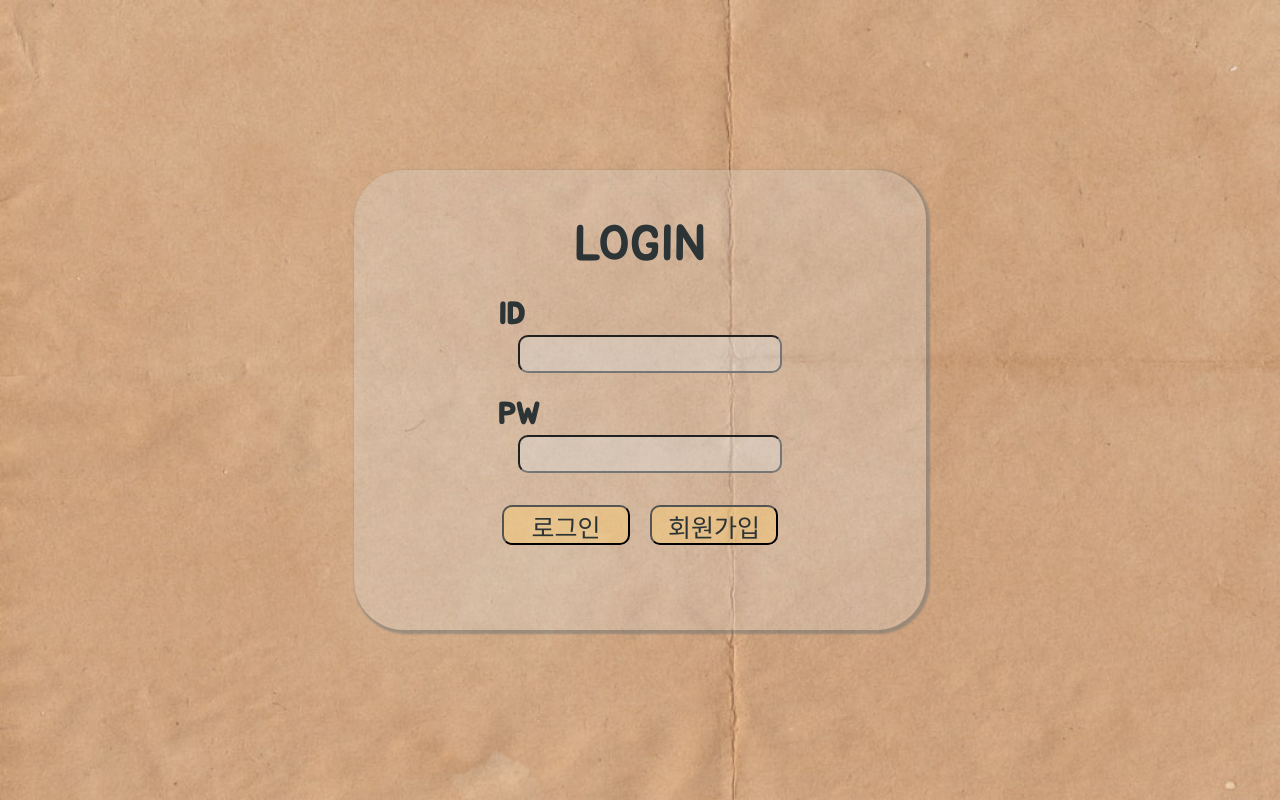
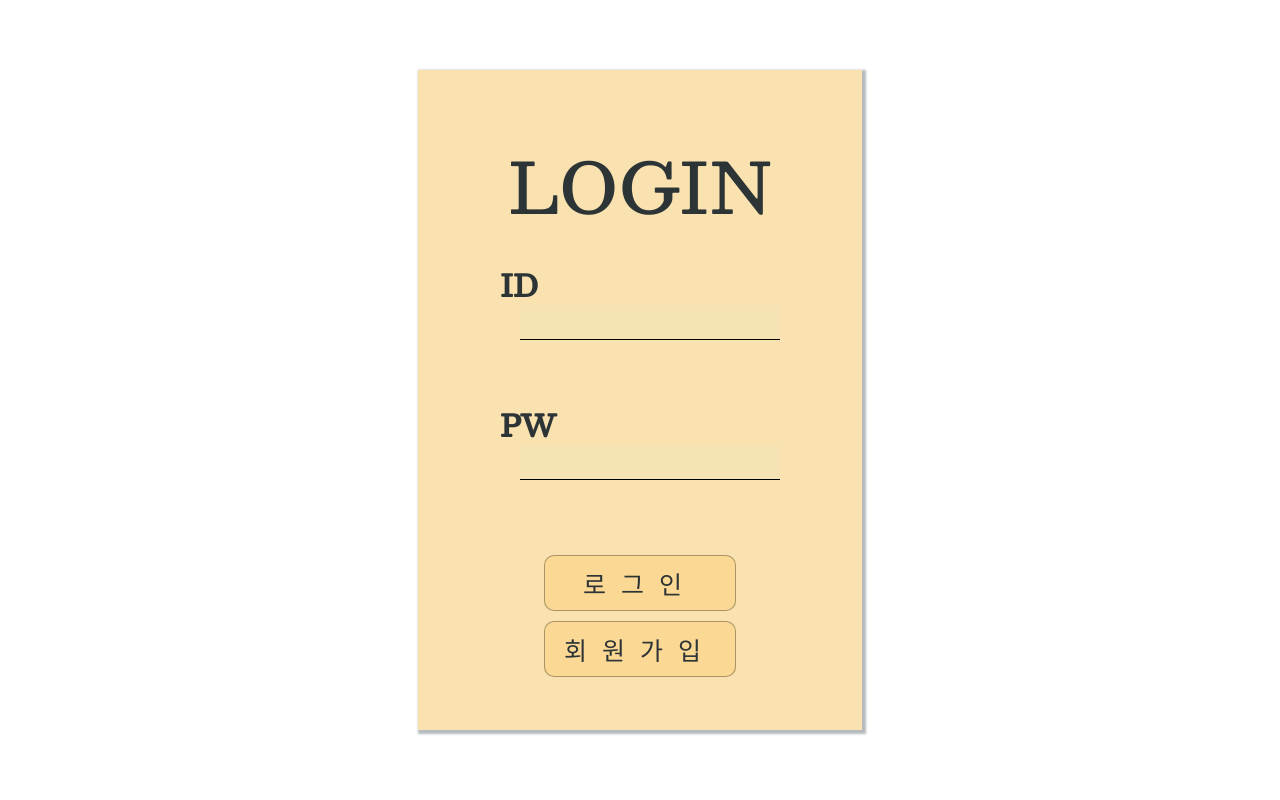
Before and after one commit to LimJiHoon94/todolist_front, a React (Create React App) app in the folder todolist_front/: page / in a window 1280 px wide. Built offline with nearby package versions, Linux system fonts and the light colour scheme.

Commit message:
todoList 화면 개발 및 TodoList All Get

```diff
--- a/todolist_front/package.json
+++ b/todolist_front/package.json
@@ -14,6 +14,7 @@
     "react-dom": "^17.0.2",
     "react-hooks-lib": "^0.6.0",
     "react-redux": "^7.2.4",
+    "react-router": "^5.2.1",
     "react-router-dom": "^5.2.0",
     "react-scripts": "4.0.3",
     "redux": "^4.1.1",
--- a/todolist_front/src/App.scss
+++ b/todolist_front/src/App.scss
@@ -1,5 +1,17 @@
 /* font */
 @import url('https://fonts.googleapis.com/css2?family=Jua&display=swap');
+//font-family: 'Jua', sans-serif;
+
+@import url('https://fonts.googleapis.com/css2?family=Besley:wght@500&family=Nanum+Gothic&display=swap');
+//font-family: 'Besley', serif;
+//font-family: 'Nanum Gothic', sans-serif;
+
+@import url('https://fonts.googleapis.com/css2?family=Black+Han+Sans&family=Roboto&display=swap');
+//font-family: 'Black Han Sans', sans-serif;
+//font-family: 'Roboto', sans-serif;
+
+@import url('https://fonts.googleapis.com/css2?family=Nanum+Myeongjo:wght@700&display=swap');
+//font-family: 'Nanum Myeongjo', serif;
 
 html,
 body,
@@ -134,7 +146,7 @@ a {
 }
 
 .reset_css {
-  background-image: url('back_img.jpg');
+  //background-image: url('back_img.jpg');
   background-repeat: no-repeat;
   background-size: cover;
 }
--- a/todolist_front/src/component/login/Login.jsx
+++ b/todolist_front/src/component/login/Login.jsx
@@ -76,6 +76,7 @@ function Login(props){
                 </div>
                 <div className="btn_area flex_div">
                     <button className="btn login_btn" onClick={loginRun} >로그인</button>
+                    <br />
                     <Link to="/membership">
                         <button className="btn pw_btn">회원가입</button>
                     </Link>
--- a/todolist_front/src/component/login/login_style.scss
+++ b/todolist_front/src/component/login/login_style.scss
@@ -12,17 +12,14 @@
 }
 
 .login_form {
-  /* background-color: #74b9ff; */
-  /* border: 1px solid black; */
-  background-color: #dfe6e93f;
-  width: 40%;
-  height: 50%;
-  border-radius: 50px;
+  background-color: #f7d894bb;
+  width: 30%;
+  height: 70%;
+  border-radius: 0px;
   display: flex;
   flex-direction: column;
-  //justify-content: start;
   align-items: center;
-  padding: 30px;
+  padding: 60px 30px 40px 30px;
   box-shadow: 2px 2px 2px 2px #636e7277;
 }
 
@@ -30,14 +27,11 @@
   margin-top: 30px;
 }
 
-.login_logo {
-  /* background-image: url('./todo_list_logo.png'); */
-}
 .login_logo > p {
   margin-top: 20px;
-  font-size: 50px;
+  font-size: 70px;
   color: #2d3436;
-  font-family: 'Jua', sans-serif;
+  font-family: 'Besley', sans-serif;
 }
 .flex_div {
   flex: 1;
@@ -46,7 +40,7 @@
 .id_area > p {
   font-size: 30px;
   font-weight: bold;
-  font-family: 'Jua', sans-serif;
+  font-family: 'Besley', sans-serif;
   color: #2d3436;
   margin-bottom: 5px;
 }
@@ -54,18 +48,19 @@
   margin-left: 20px;
   width: 20vw;
   height: 4vh;
-  border-radius: 10px;
-  background-color: #dfe6e952;
-  font-family: 'Jua', sans-serif;
+  background-color: #e6e2c531;
+  font-family: 'Besley', sans-serif;
   font-size: 25px;
+  border: none;
+  border-bottom: 1px solid black;
 }
 .id_area > input:hover {
-  background-color: #dfe6e9a6;
+  background-color: #e5ee67a6;
 }
 .pw_area > p {
   font-size: 30px;
   font-weight: bold;
-  font-family: 'Jua', sans-serif;
+  font-family: 'Besley', sans-serif;
   color: #2d3436;
   margin-bottom: 5px;
 }
@@ -73,23 +68,26 @@
   margin-left: 20px;
   width: 20vw;
   height: 4vh;
-  border-radius: 10px;
-  background-color: #dfe6e952;
-  font-family: 'Jua', sans-serif;
+  background-color: #e6e2c531;
+  font-family: 'Besley', sans-serif;
   font-size: 25px;
+  border: none;
+  border-bottom: 1px solid black;
 }
 .pw_area > input:hover {
-  background-color: #dfe6e9a6;
+  background-color: #e5ee67a6;
 }
 .btn {
   margin: 5px 10px 5px 10px;
-  width: 10vw;
-  height: 5vh;
+  width: 15vw;
+  height: 7vh;
   border-radius: 10px;
   font-family: 'Jua', sans-serif;
   font-size: 25px;
   color: #2d3436;
   background-color: #fdcb6e6e;
+  letter-spacing: 15px;
+  border: 0.5px solid rgba(0, 0, 0, 0.322);
 }
 .btn:hover {
   cursor: pointer;
--- a/todolist_front/src/component/membership/Membership.scss
+++ b/todolist_front/src/component/membership/Membership.scss
@@ -7,16 +7,15 @@
 }
 
 .membership_form {
-  width: 50vw;
+  width: 45vw;
   height: 50vh;
-  background-color: #dfe6e93f;
+  background-color: #f7d894bb;
   display: flex;
   justify-content: center;
   align-items: center;
   flex-direction: column;
-  border-radius: 10px;
   box-shadow: 2px 2px 2px 2px #636e7277;
-  padding: 20px;
+  padding: 100px 20px 100px 20px;
 }
 
 .member_area {
@@ -26,40 +25,49 @@
 .membership_title > p {
   font-size: 50px;
   color: #2d3436;
-  font-family: 'Jua', sans-serif;
+  font-family: 'Nanum Myeongjo', sans-serif;
   margin-bottom: 30px;
 }
 .member_area {
   flex: 1;
+  display: flex;
+  align-items: center;
+  justify-content: center;
+  flex-direction: row;
 }
 .member_area > p {
   font-size: 30px;
   color: #2d3436;
-  font-family: 'Jua', sans-serif;
+  font-family: 'Nanum Myeongjo', sans-serif;
   margin-left: 20px;
 }
 
 .member_area > input {
   margin-left: 20px;
+  width: 13vw;
+  height: 3vh;
+  background-color: #f7d89400;
+  font-family: 'Nanum Myeongjo', sans-serif;
+  font-size: 25px;
+  border: none;
+  border-bottom: 0.5px solid black;
+}
+.member_btn {
+  margin: 10px 10px 10px 10px;
   width: 15vw;
-  height: 3vh;
-  border-radius: 10px;
-  background-color: #dfe6e952;
+  height: 5vh;
+  border-radius: 5px;
   font-family: 'Jua', sans-serif;
   font-size: 25px;
-}
-.member_btn {
-  margin: 5px 10px 5px 10px;
-  width: 10vw;
-  height: 5vh;
-  border-radius: 10px;
-  font-family: 'Jua', sans-serif;
-  font-size: 25px;
+  margin-top: 30px;
   color: #2d3436;
+  padding: 10px 0px 10px 0px;
   background-color: #fdcb6e6e;
+  letter-spacing: 15px;
+  border: 0.5px solid rgba(0, 0, 0, 0.322);
 }
 .member_area > input:hover {
-  background-color: #dfe6e9a6;
+  background-color: #c8d147a6;
 }
 .member_btn:hover {
   cursor: pointer;
--- a/todolist_front/src/component/todolist/TodoList.jsx
+++ b/todolist_front/src/component/todolist/TodoList.jsx
@@ -1,7 +1,8 @@
 /* eslit-disable */
 import axios from 'axios';
 import React, { useEffect, useState } from 'react';
-import './TodoList_style.scss'
+import './TodoList_style.scss';
+import {useLocation} from 'react-router';
 
 
 
@@ -10,6 +11,8 @@ import './TodoList_style.scss'
 function TodoList(props){
 
     let [todoList , setTodoList] = useState([]);
+    let [allGetCnt , setAllGetCnt] =useState(0);
+
 
     const api = axios.create({
         baseURL : 'http://localhost:8080/api/todoList',
@@ -19,9 +22,20 @@ function TodoList(props){
     });
 
     useEffect(()=>{
-        console.log("투두리스트");
-        console.log(props.user);
-    })
+        getAllTodoList();
+    },[]);
+
+    function getAllTodoList(){
+        api.post('/getAllTodoContent' , null , {params : {
+            userSeq : props.user.userSeq
+            //userSeq : userSeq
+         }}).then((res)=>{
+             console.log(res.data);
+             setTodoList(res.data);
+         }).catch((error)=>{
+             alert(error);
+         });
+    }
 
     return(
         <div className="todoList_area">
@@ -33,13 +47,19 @@ function TodoList(props){
                 </div>
             </div>
             <div className="todoList">
+                <div className="Todo_Add">
+                    <input type="text" className="Todo_Add_Input" />
+                </div>
+
+                <div className="Todo_Content_Div">
+                    <span className="Todo_Content">할일 1번</span>
+                    <button className="Todo_Remove_Btn">remove</button>
+                </div>
 
             </div>
             <div className="add_area">
                 <div className="comment">
-                    <p>설명 동해물과 백두상이 마르고 닳도록</p>
-                    <p>설명 동해물과 백두상이 마르고 닳도록</p>
-                    <p>설명 동해물과 백두상이 마르고 닳도록</p>
+
                 </div>
             </div>
         </div>
--- a/todolist_front/src/component/todolist/TodoList_style.scss
+++ b/todolist_front/src/component/todolist/TodoList_style.scss
@@ -7,25 +7,75 @@
 .time_area {
   flex: 3;
   height: 100vh;
-  border: 1px solid black;
   box-sizing: border-box;
+}
+.time {
+  padding-left: 150px;
+}
+.time > h2 {
+  font-family: 'Nanum Myeongjo', serif;
 }
 
 .todoList {
-  flex: 4;
+  flex: 3;
   height: 90vh;
   box-sizing: border-box;
   margin: 40px 0px 40px 0px;
-  background-color: #dbac5480;
-  box-shadow: 2px 2px 2px 2px #636e7277;
-  border-radius: 10px;
+  background-color: #f7d894bb;
+  box-shadow: 1px 1px 2px 2px #636e7242;
+}
+.Todo_Add {
+  height: 9vh;
+  border-bottom: 0.5px solid rgba(160, 100, 21, 0.651);
+}
+
+.Todo_Add_Input {
+  margin: 20px;
+  height: 4.5vh;
+  width: 31vw;
+  border: none;
+  background-color: #f7d894bb;
+  border-bottom: 0.5px solid rgba(0, 0, 0, 0.192);
+  font-size: 25px;
+  font-family: 'Nanum Myeongjo', serif;
 }
 
 .add_area {
   flex: 3;
   height: 100vh;
-  border: 1px solid black;
   box-sizing: border-box;
+}
+
+.Todo_Content_Div {
+  height: 5vh;
+  border-bottom: 0.5px solid rgba(53, 43, 18, 0.384);
+  display: flex;
+  align-items: center;
+  flex-direction: row;
+  justify-content: space-between;
+  margin-right: 20px;
+  margin-left: 20px;
+}
+.Todo_Content {
+  font-family: 'Nanum Myeongjo', serif;
+  font-size: 20px;
+}
+.Todo_Remove_Btn {
+  background-color: #f7d894bb;
+  width: 4vw;
+  height: 3vh;
+  border: none;
+  font-weight: 500;
+  font-size: 15px;
+  font-family: 'Nanum Myeongjo', serif;
+  border: 0.5px solid rgba(0, 0, 0, 0.199);
+  border-radius: 5px;
+  cursor: pointer;
+}
+.Todo_Remove_Btn:hover {
+  background-color: #f5ae14bb;
+  color: white;
+  border: none;
 }
 
 .time {
```
Also changed, not shown: 1 other file (tests, documents, lock files or other folders).
